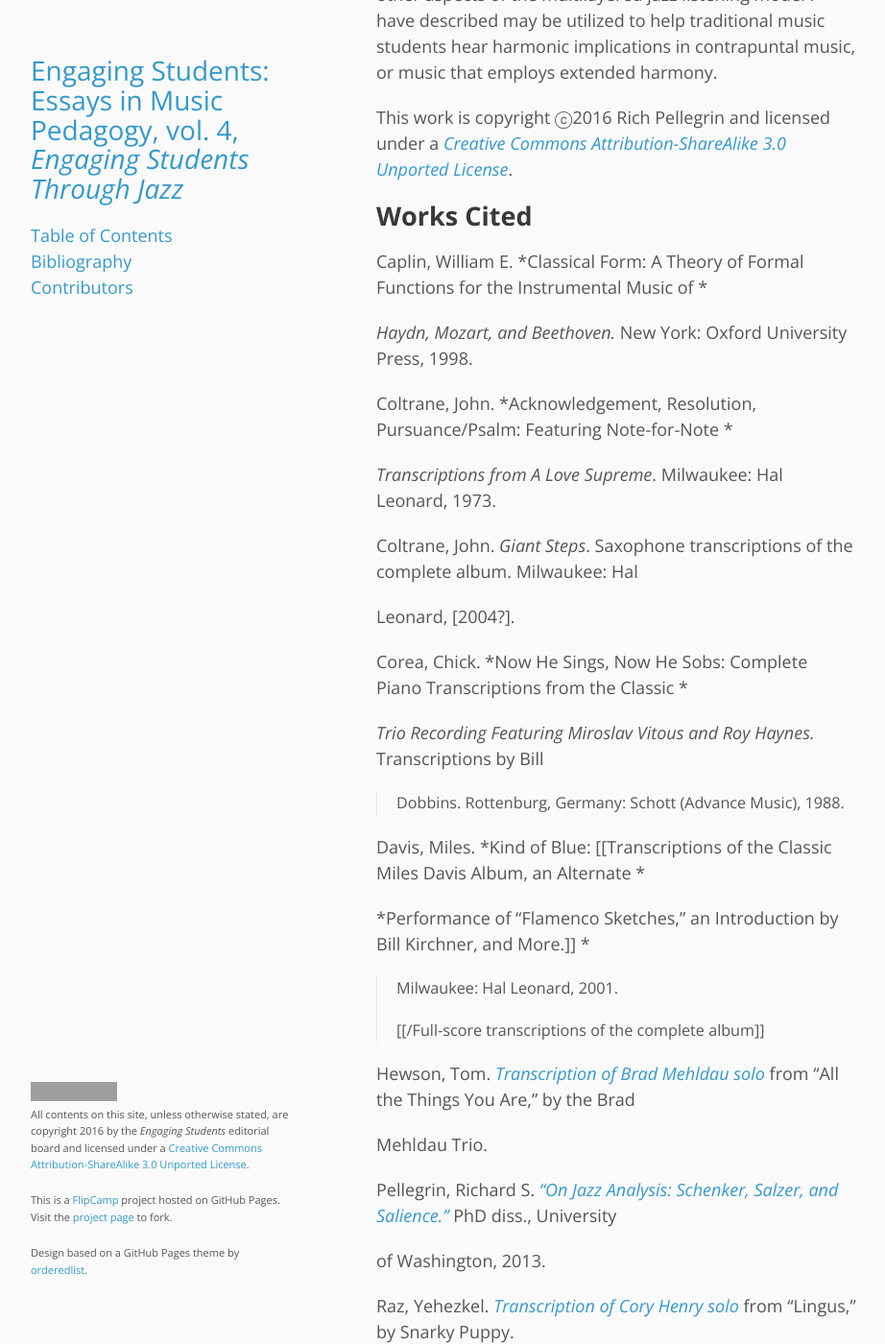
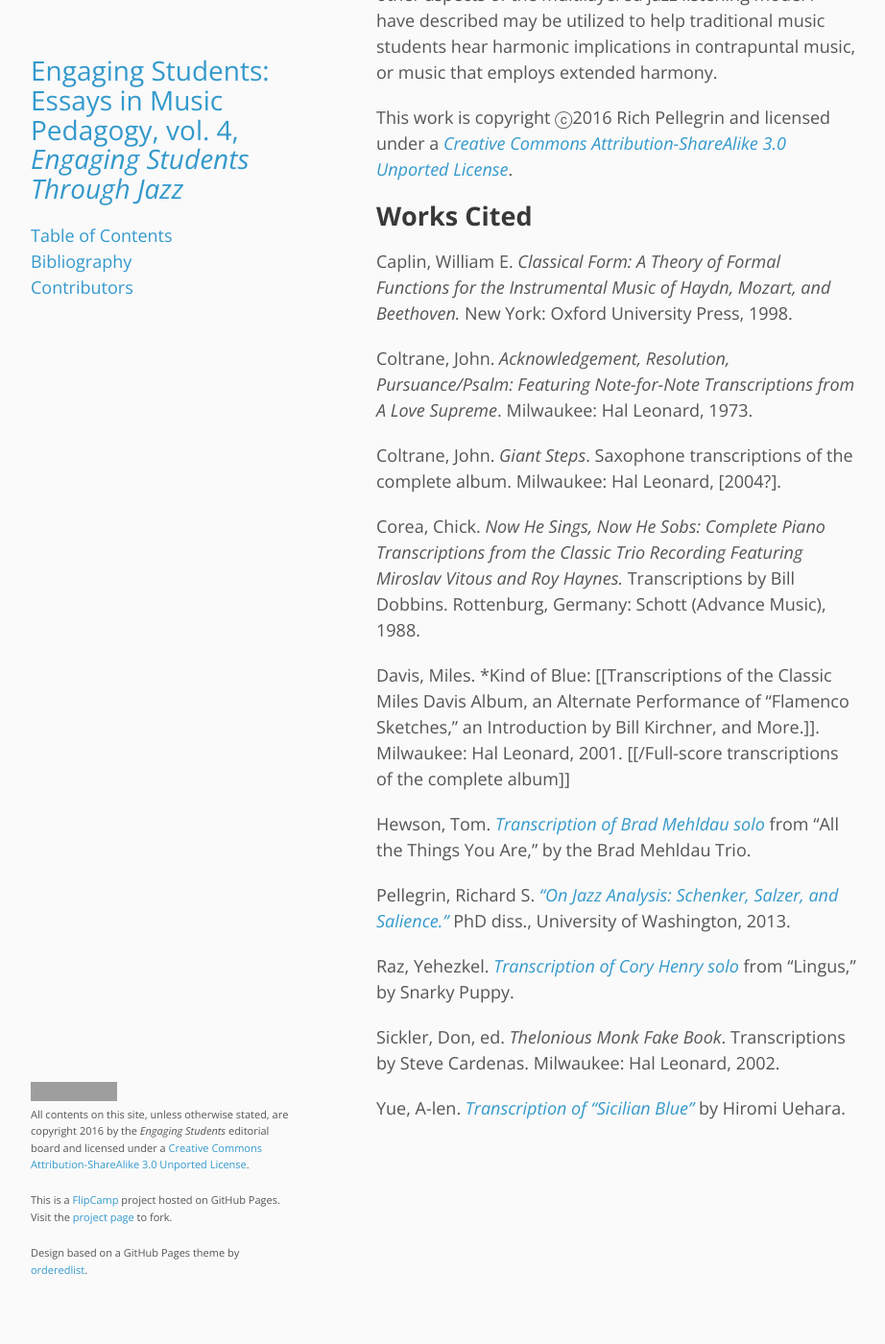
Before and after one commit to flipcamp/engagingstudents4, a Jekyll site: the page built from essays/pellegrin.md, in a window 1280 px wide and 1400 px high, scrolled down 25604 px. Shown: the whole window at 96% size, without its empty margins (178-1100 px from the left). Built offline with Jekyll 4.4.1, drawn with Linux system fonts in a browser that asks for light colours; some of the changed text lies outside the part shown; grey boxes are pictures that could not be loaded.

Commit message:
Pellegrin formatting

```diff
--- a/essays/pellegrin.md
+++ b/essays/pellegrin.md
@@ -521,44 +521,22 @@ This work is copyright ⓒ2016 Rich Pellegrin and licensed under a [*Creative Co
 
 ## Works Cited
 
-Caplin, William E. *Classical Form: A Theory of Formal Functions for the Instrumental Music of *
+Caplin, William E. *Classical Form: A Theory of Formal Functions for the Instrumental Music of Haydn, Mozart, and Beethoven.* New York: Oxford University Press, 1998.
 
-*Haydn, Mozart, and Beethoven.* New York: Oxford University Press, 1998.
+Coltrane, John. *Acknowledgement, Resolution, Pursuance/Psalm: Featuring Note-for-Note Transcriptions from A Love Supreme*. Milwaukee: Hal Leonard, 1973.
 
-Coltrane, John. *Acknowledgement, Resolution, Pursuance/Psalm: Featuring Note-for-Note *
+Coltrane, John. *Giant Steps*. Saxophone transcriptions of the complete album. Milwaukee: Hal Leonard, \[2004?\].
 
-*Transcriptions from A Love Supreme*. Milwaukee: Hal Leonard, 1973.
+Corea, Chick. *Now He Sings, Now He Sobs: Complete Piano Transcriptions from the Classic Trio Recording Featuring Miroslav Vitous and Roy Haynes.* Transcriptions by Bill Dobbins. Rottenburg, Germany: Schott (Advance Music), 1988.
 
-Coltrane, John. *Giant Steps*. Saxophone transcriptions of the complete album. Milwaukee: Hal
+Davis, Miles. *Kind of Blue: \[\[Transcriptions of the Classic Miles Davis Album, an Alternate Performance of “Flamenco Sketches,” an Introduction by Bill Kirchner, and More.\]\]. Milwaukee: Hal Leonard, 2001. \[\[/Full-score transcriptions of the complete album\]\]
 
-Leonard, \[2004?\].
+Hewson, Tom. [*Transcription of Brad Mehldau solo*](https://tomhewson.files.wordpress.com/2013/12/allthethings.pdf) from “All the Things You Are,” by the Brad Mehldau Trio.
 
-Corea, Chick. *Now He Sings, Now He Sobs: Complete Piano Transcriptions from the Classic *
-
-*Trio Recording Featuring Miroslav Vitous and Roy Haynes.* Transcriptions by Bill
-
-> Dobbins. Rottenburg, Germany: Schott (Advance Music), 1988.
-
-Davis, Miles. *Kind of Blue: \[\[Transcriptions of the Classic Miles Davis Album, an Alternate *
-
-*Performance of “Flamenco Sketches,” an Introduction by Bill Kirchner, and More.\]\] *
-
-> Milwaukee: Hal Leonard, 2001.
->
-> \[\[/Full-score transcriptions of the complete album\]\]
-
-Hewson, Tom. [*Transcription of Brad Mehldau solo*](https://tomhewson.files.wordpress.com/2013/12/allthethings.pdf) from “All the Things You Are,” by the Brad
-
-Mehldau Trio.
-
-Pellegrin, Richard S. [*“On Jazz Analysis: Schenker, Salzer, and Salience.”*](https://digital.lib.washington.edu/researchworks/handle/1773/24093) PhD diss., University
-
-of Washington, 2013.
+Pellegrin, Richard S. [*“On Jazz Analysis: Schenker, Salzer, and Salience.”*](https://digital.lib.washington.edu/researchworks/handle/1773/24093) PhD diss., University of Washington, 2013.
 
 Raz, Yehezkel. [*Transcription of Cory Henry solo*](https://www.youtube.com/watch?v=sCwSqqOdFM0) from “Lingus,” by Snarky Puppy.
 
-Sickler, Don, ed. *Thelonious Monk Fake Book*. Transcriptions by Steve Cardenas. Milwaukee:
-
-Hal Leonard, 2002.
+Sickler, Don, ed. *Thelonious Monk Fake Book*. Transcriptions by Steve Cardenas. Milwaukee: Hal Leonard, 2002.
 
 Yue, A-len. [*Transcription of “Sicilian Blue”*](https://imgv2-2-f.scribdassets.com/img/document/208166360/original/c4ab323d57/1455814456) by Hiromi Uehara.
```
